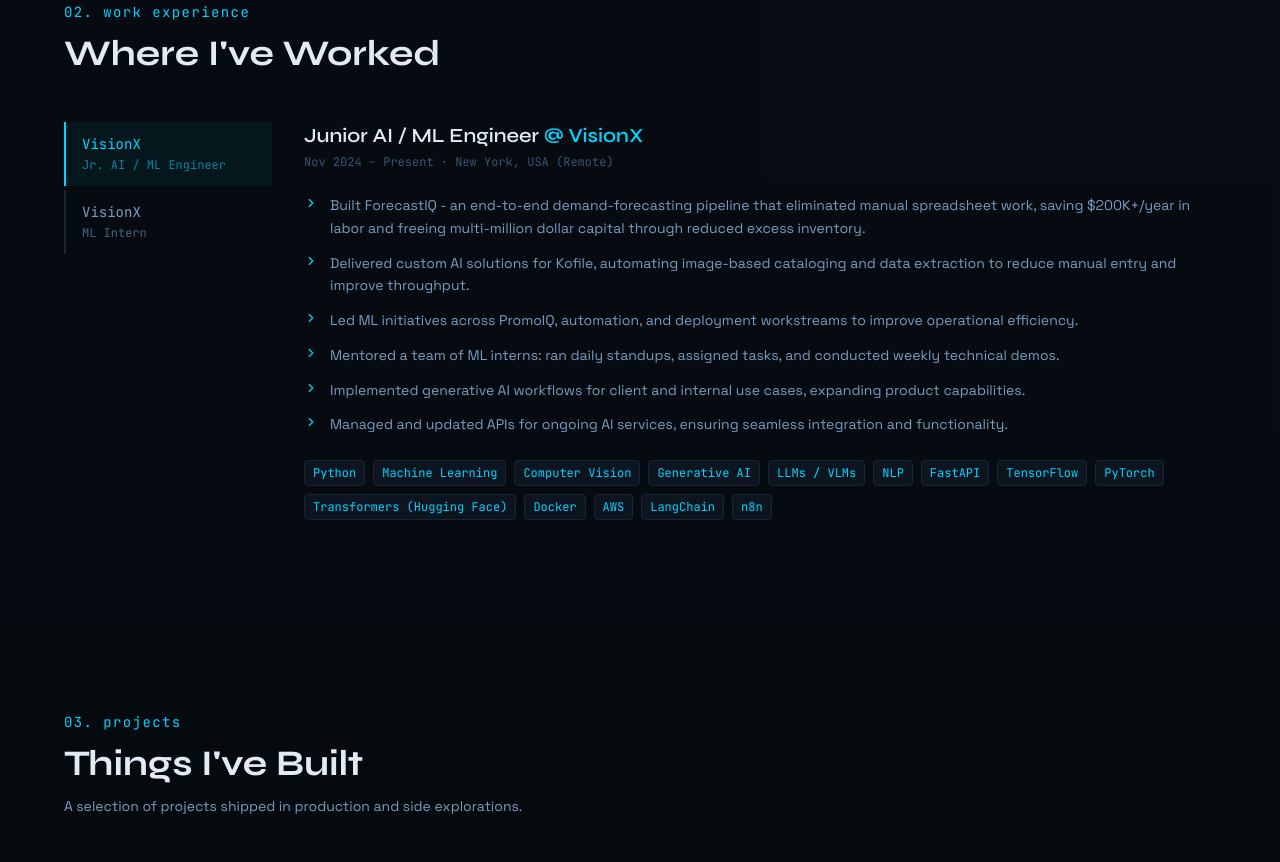
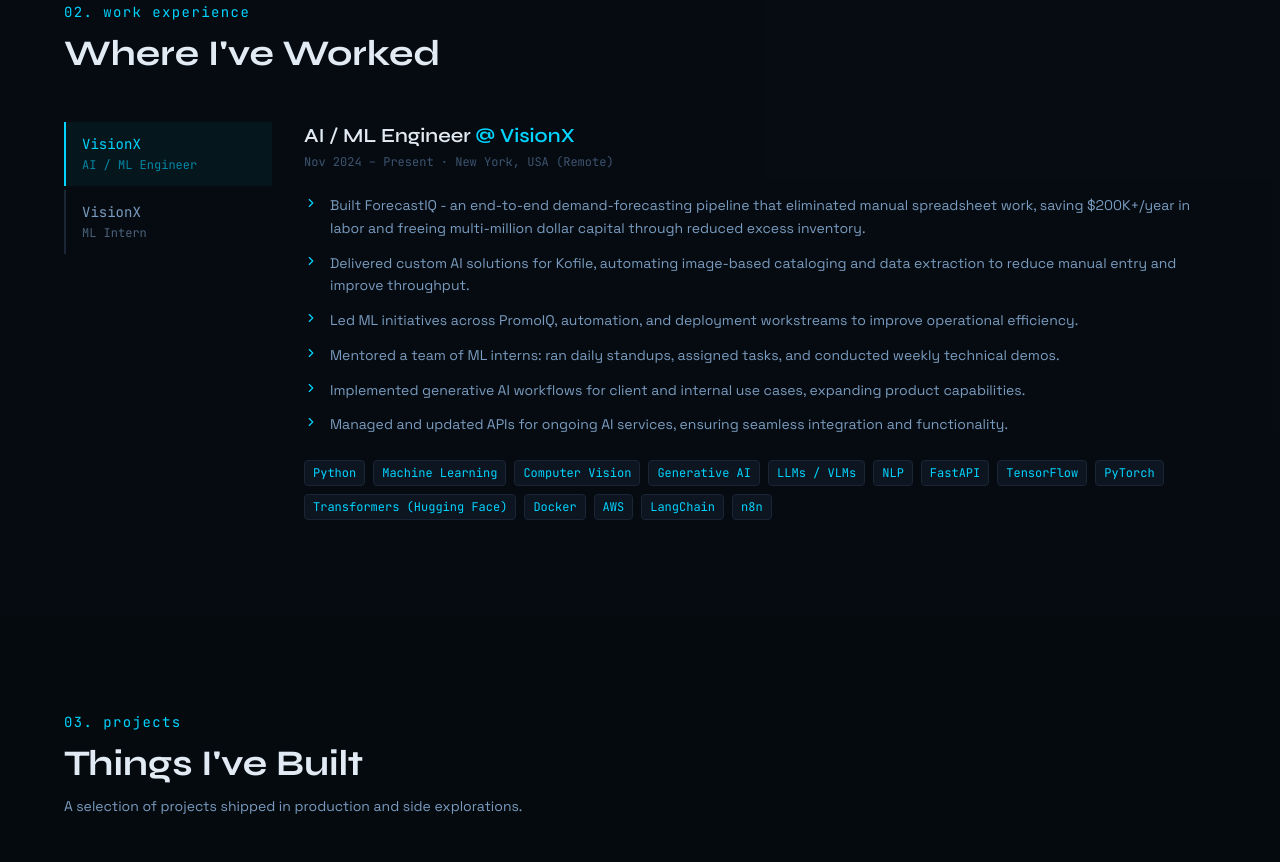
Before and after one commit to Haseeeb21/haseeb-portfolio, a React (Vite) app: page / in a window 1280 px wide. Shown: the part 1600-2462 px from the top of the page. Built offline with nearby package versions, Linux system fonts and the light colour scheme.

Commit message:
role update

```diff
--- a/src/sections/Experience.jsx
+++ b/src/sections/Experience.jsx
@@ -4,8 +4,8 @@
 const experiences = [
   {
     company: 'VisionX',
-    tabLabel: 'Jr. AI / ML Engineer',
-    role: 'Junior AI / ML Engineer',
+    tabLabel: 'AI / ML Engineer',
+    role: 'AI / ML Engineer',
     period: 'Nov 2024 – Present',
     location: 'New York, USA (Remote)',
     highlights: [
```
